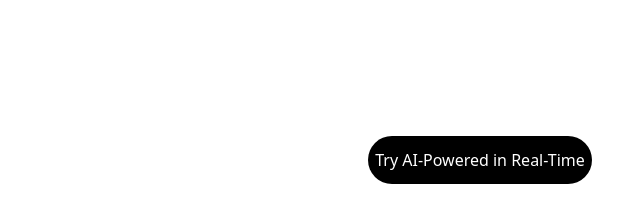
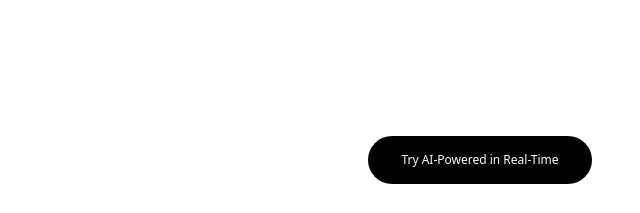
Before and after one commit to katikolakarthik/mobilecogniai, a plain HTML site: page index.html in a window 1280 px wide. Shown: the part 1980-2193 px from the top of the page, 640-1280 px from the left. Drawn offline with nearby package versions, Linux system fonts and the light colour scheme.

Commit message:
Update index.html

```diff
--- a/index.html
+++ b/index.html
@@ -235,7 +235,7 @@
         <p class="text-sm text-gray-600">
           Organize tasks, track progress, and achieve more—effortlessly
         </p>
-        <a href="#" class="bg-black text-white h-12 w-48 sm:w-56 flex items-center justify-center rounded-3xl">
+         <a href="#" class="bg-black text-white text-xs h-12 w-48 sm:w-56 flex items-center justify-center rounded-3xl">
           Try AI-Powered in Real-Time
         </a>
       </div>
```
